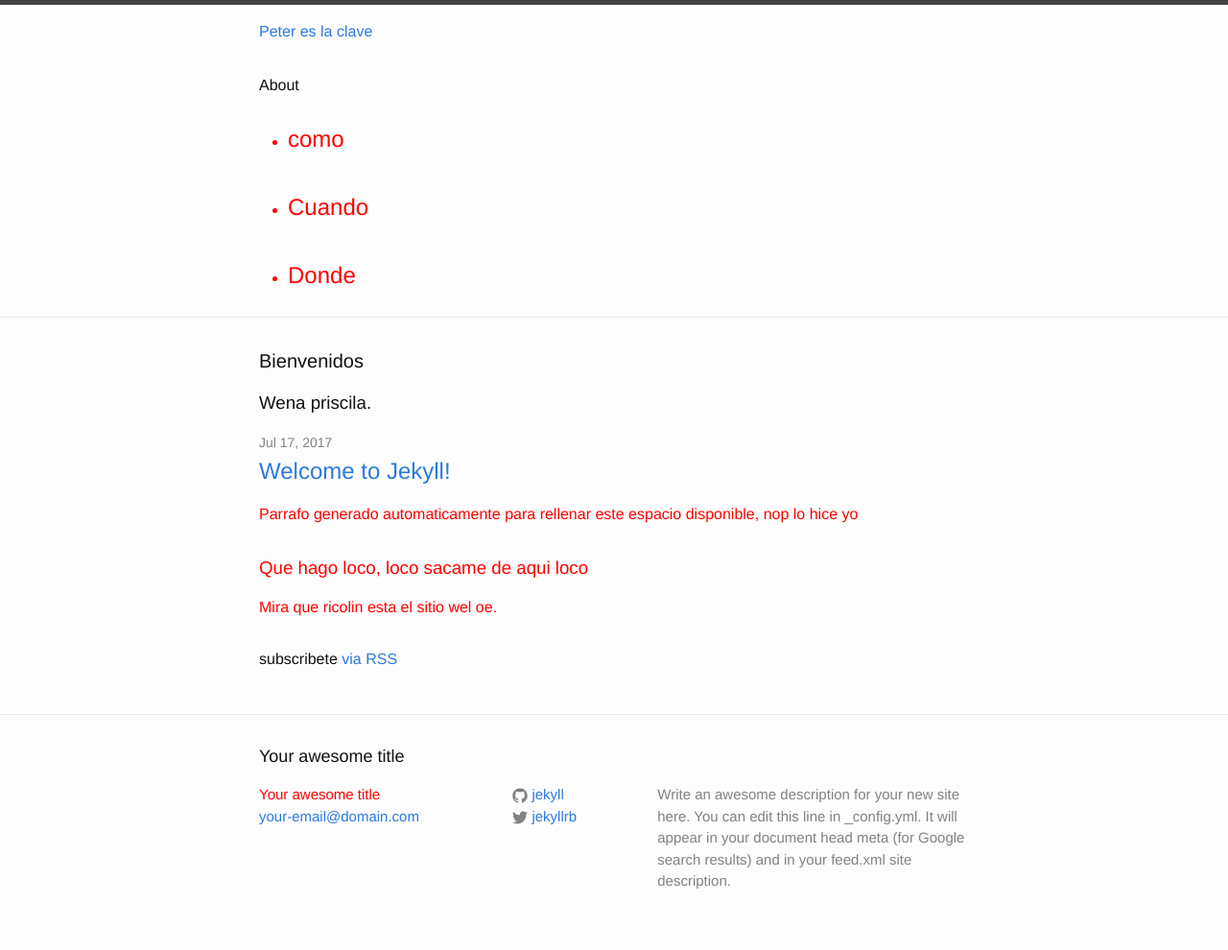
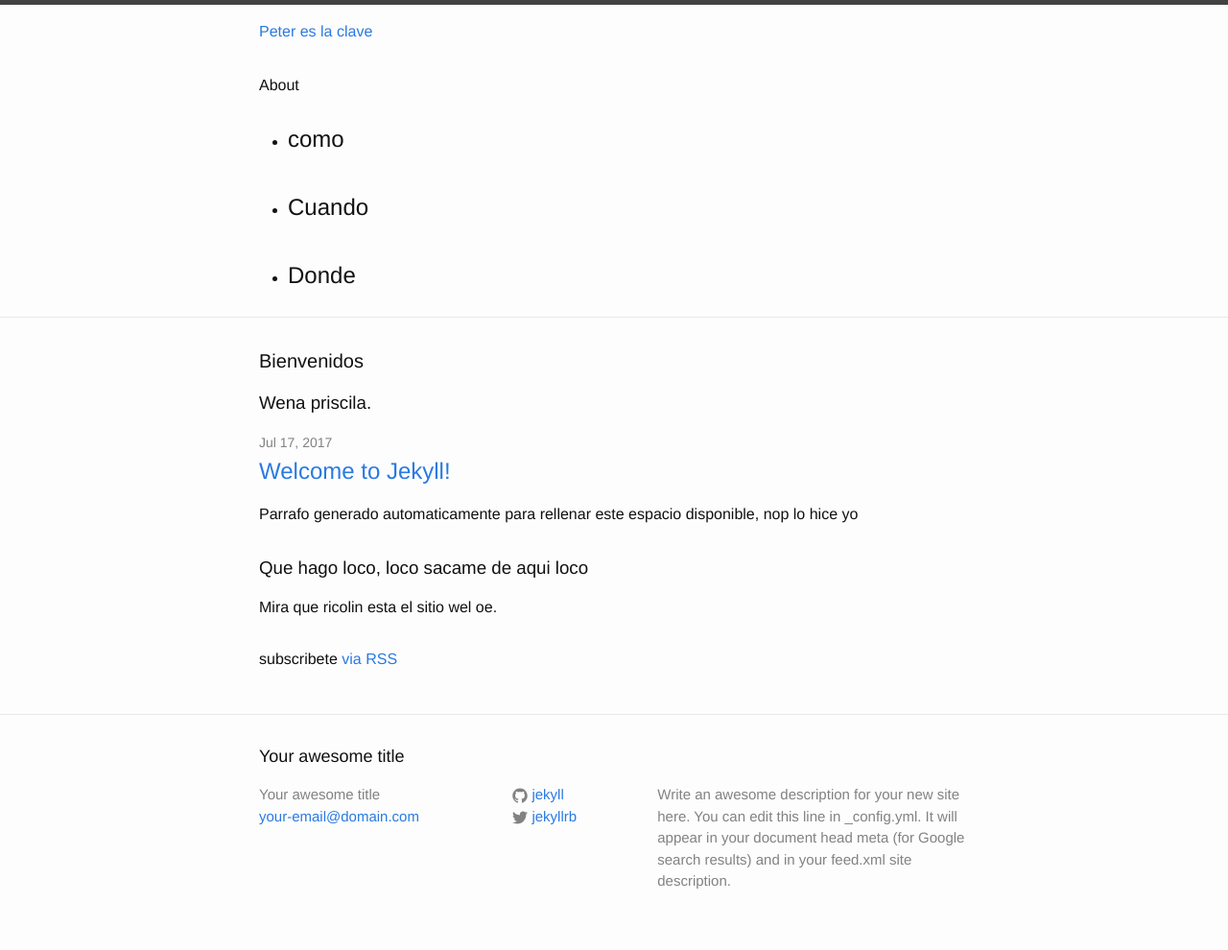
Before and after one commit to Dunkelcodea/Dunkelcodea.github.io, a Jekyll site: the page built from index.html, in a window 1280 px wide. Shown: the whole page at 96% size. Built offline with Jekyll 4.4.1, drawn with Linux system fonts in a browser that asks for light colours.

Commit message:
Update main.scss

```diff
--- a/css/main.scss
+++ b/css/main.scss
@@ -51,10 +51,3 @@
         "layout",
         "syntax-highlighting"
 ;
-ul{
-    display:flox;
-
-}
-li{
-    color:red;
-}
```
